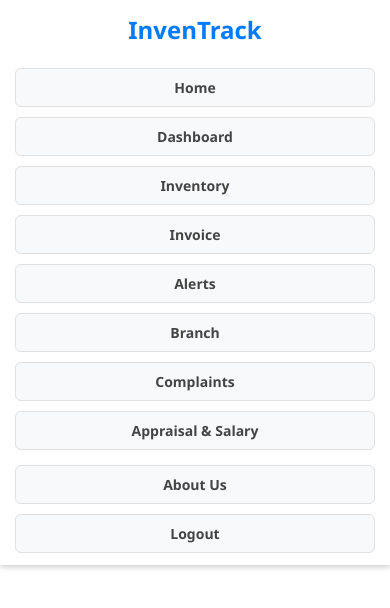
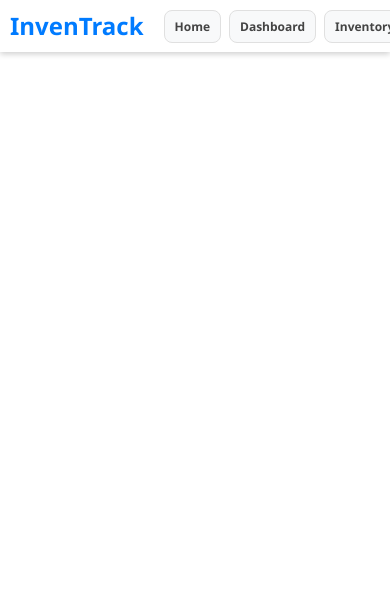
Before and after one commit to Navadeep-1817/inven_Track, a React (Vite) app in the folder invenTrack/: page /attendance in a window 390 px wide. Shown: the top 608 px of the page. Built offline with nearby package versions, Linux system fonts and the light colour scheme.

Commit message:
mobile-friendly

```diff
--- a/invenTrack/src/styles/Navbar.css
+++ b/invenTrack/src/styles/Navbar.css
@@ -78,48 +78,76 @@
 
 @media (max-width: 768px) {
   .main-navbar {
-    flex-direction: column !important;
-    align-items: stretch !important;
-    padding: 15px 20px;
-    gap: 15px;
+    flex-direction: row !important;
+    padding: 10px 15px;
+    gap: 10px;
+    overflow-x: auto;
+    overflow-y: hidden;
+    white-space: nowrap;
+    -webkit-overflow-scrolling: touch;
+    scrollbar-width: thin;
   }
 
   .navbar-left,
   .navbar-right {
-    flex-direction: column !important;
-    width: 100%;
-    gap: 10px;
-    align-items: stretch;
+    flex-direction: row !important;
+    gap: 8px;
+    flex-shrink: 0;
   }
 
   .logo {
-    text-align: center;
-    margin-right: 0;
-    margin-bottom: 10px;
-    font-size: 22px;
+    font-size: 18px;
+    margin-right: 15px;
+    flex-shrink: 0;
   }
 
   .main-navbar button {
-    width: 100%;
-    text-align: center;
-    padding: 12px 14px;
+    padding: 8px 12px;
+    font-size: 13px;
+    white-space: nowrap;
+    flex-shrink: 0;
     background: #f8f9fa;
     border: 1px solid #e0e0e0;
+    border-radius: 8px;
   }
 
-  .main-navbar button:hover {
+  .main-navbar button:hover,
+  .main-navbar button:active {
     background: #007bff;
     color: white;
+  }
+
+  /* Custom scrollbar for mobile */
+  .main-navbar::-webkit-scrollbar {
+    height: 4px;
+  }
+
+  .main-navbar::-webkit-scrollbar-track {
+    background: #f1f1f1;
+  }
+
+  .main-navbar::-webkit-scrollbar-thumb {
+    background: #007bff;
+    border-radius: 2px;
+  }
+
+  .main-navbar::-webkit-scrollbar-thumb:hover {
+    background: #0056b3;
   }
 }
 
 @media (max-width: 480px) {
   .main-navbar {
-    padding: 12px 15px;
+    padding: 8px 10px;
+  }
+
+  .logo {
+    font-size: 16px;
+    margin-right: 12px;
   }
 
   .main-navbar button {
-    font-size: 14px;
-    padding: 9px 12px;
+    font-size: 12px;
+    padding: 7px 10px;
   }
 }
```
Also changed, not shown: 1 other file (tests, documents, lock files or other folders).
